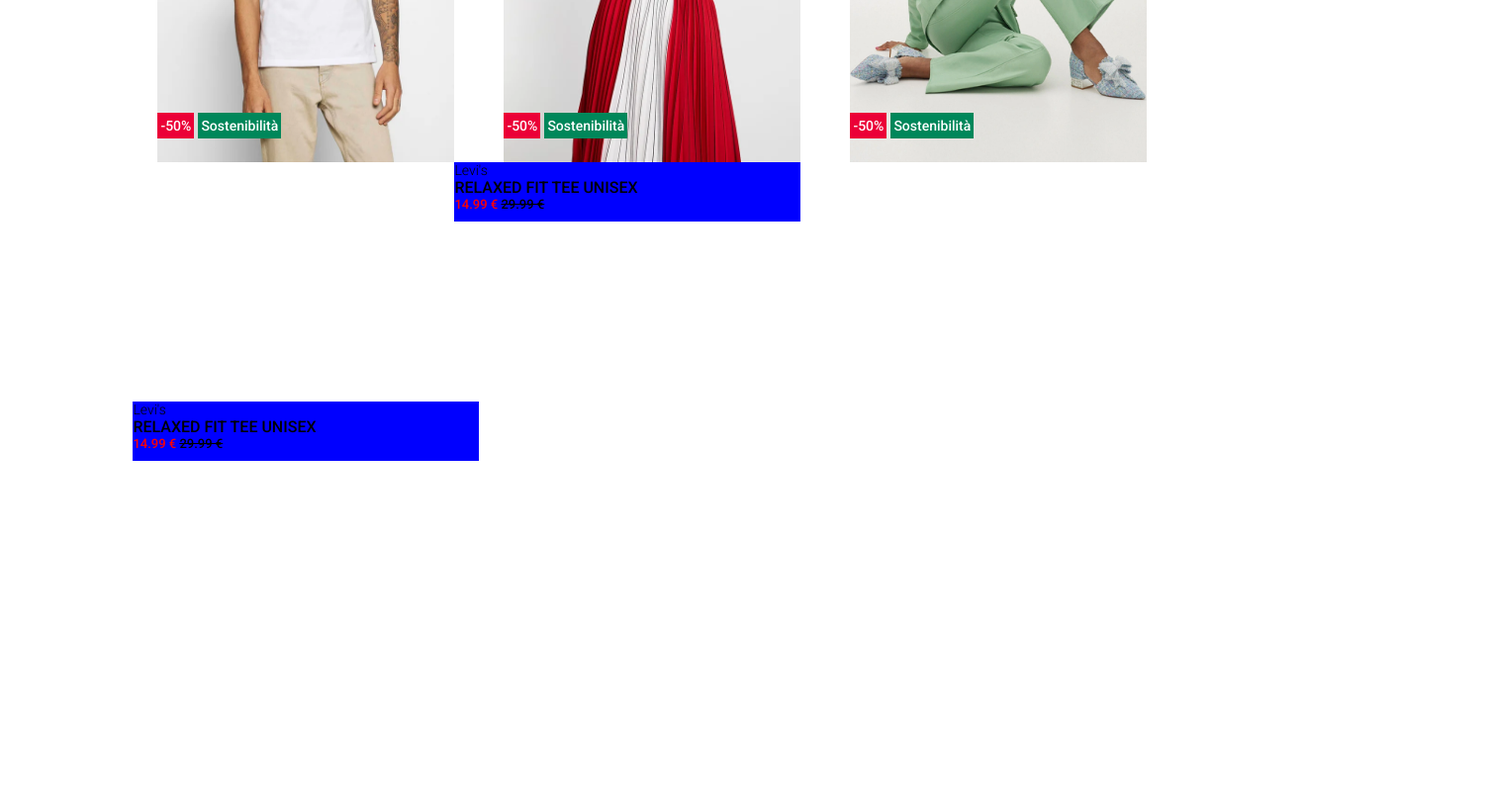
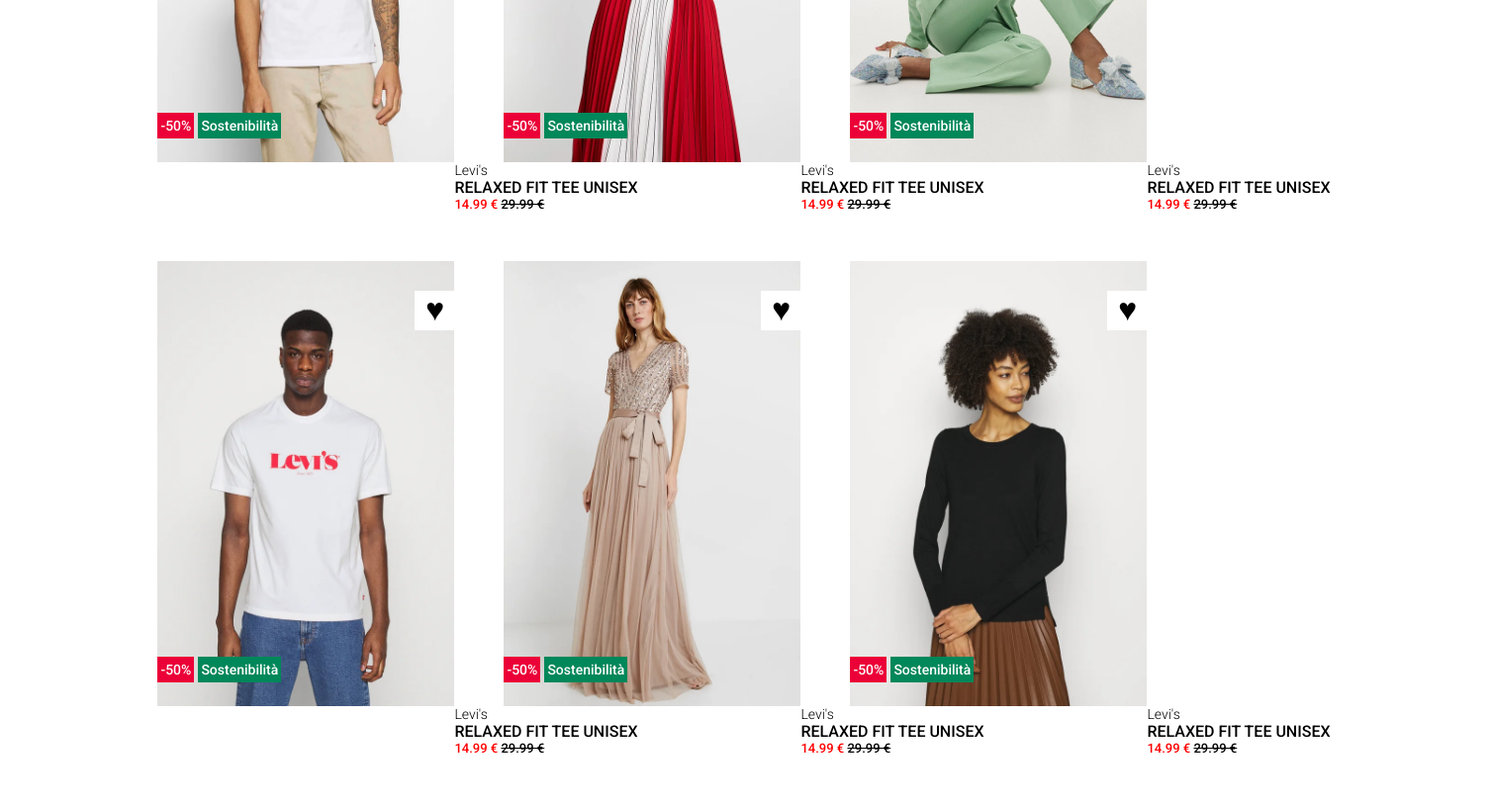
Before and after one commit to Kensir01/html-css-boolando, a plain HTML site: page index.html in a window 1280 px wide. Shown: the part 294-1111 px from the top of the page at 99% size, 1509 px wide, since content can reach past the window. Before the commit the page ends 916 px from the top, so only its background shows below. Drawn offline with Linux system fonts and the light colour scheme.

Commit message:
SCRITTE AGGIUSTATE

```diff
--- a/css/style.css
+++ b/css/style.css
@@ -86,12 +86,11 @@
 
 .contenitore .riga .descrizione-a {
     display: inline-block;
-    background-color: blue;
     margin-top: 10px;
     width: 350px;
-    height: 60px;
+    height: 80px;
     position: absolute;
-    bottom: 40px;
+    bottom: 20px;
 }
 
 .descrizione-a .marca {
--- a/index.html
+++ b/index.html
@@ -54,13 +54,14 @@
                     <span class="sconto">-50&percnt;</span>
                     <span class="tag"> Sostenibilit&agrave;</span>
                     </div>
-                </div>
+
                     <div class="descrizione-a">
                         <div class="marca">Levi's</div>
                         <div class="nome-prodotto">RELAXED FIT TEE UNISEX</div>
                         <div class="nuovo">14.99 &euro; <span class="vecchio">29.99 &euro;</span></div>
                     </div>
 
+                </div>
                 <!-- Fine Secondo Prodotto -->
 
                 <!-- Inizio Terzo Prodotto -->
@@ -73,11 +74,13 @@
                     <span class="sconto">-50&percnt;</span>
                     <span class="tag"> Sostenibilit&agrave;</span>
                     </div>
-                </div>
+
                     <div class="descrizione-a">
                         <div class="marca">Levi's</div>
                         <div class="nome-prodotto">RELAXED FIT TEE UNISEX</div>
                         <div class="nuovo">14.99 &euro; <span class="vecchio">29.99 &euro;</span></div>
+                    </div>
+
                 </div>
                 <!-- Fine Terzo Prodotto -->
 
@@ -87,6 +90,75 @@
 
                 <!-- Inizio Seconda Riga -->
 
+            <div class="riga">
+
+                <!-- Inizio Primo Prodotto -->
+
+                <div class="prodotto">
+
+                    <img src="img/4.webp" alt="" class="modell-a">
+
+                    <img src="img/4b.webp" alt="" class="modell-b">
+
+                    <div class="cuore">&hearts;</div>
+
+                    <div class="cont-tag">
+                    <span class="sconto">-50&percnt;</span>
+                    <span class="tag"> Sostenibilit&agrave;</span>
+                    </div>
+
+                    <div class="descrizione-a">
+                        <div class="marca">Levi's</div>
+                        <div class="nome-prodotto">RELAXED FIT TEE UNISEX</div>
+                        <div class="nuovo">14.99 &euro; <span class="vecchio">29.99 &euro;</span></div>
+                    </div>
+                </div>
+
+
+                <!-- Fine Primo Prodotto -->
+
+                <!-- Inizio Secondo Prodotto -->
+
+                <div class="prodotto">
+                    <img src="img/5.webp" alt="" class="modell-a">
+                    <img src="img/5b.webp" alt="" class="modell-b">
+                    <div class="cuore">&hearts;</div>
+                    <div class="cont-tag">
+                    <span class="sconto">-50&percnt;</span>
+                    <span class="tag"> Sostenibilit&agrave;</span>
+                    </div>
+
+                    <div class="descrizione-a">
+                        <div class="marca">Levi's</div>
+                        <div class="nome-prodotto">RELAXED FIT TEE UNISEX</div>
+                        <div class="nuovo">14.99 &euro; <span class="vecchio">29.99 &euro;</span></div>
+                    </div>
+                </div>
+
+                <!-- Fine Secondo Prodotto -->
+
+                <!-- Inizio Terzo Prodotto -->
+
+                <div class="prodotto">
+                    <img src="img/6.webp" alt="" class="modell-a">
+                    <img src="img/6b.webp" alt="" class="modell-b">
+                    <div class="cuore">&hearts;</div>
+                    <div class="cont-tag">
+                    <span class="sconto">-50&percnt;</span>
+                    <span class="tag"> Sostenibilit&agrave;</span>
+                    </div>
+
+                    <div class="descrizione-a">
+                        <div class="marca">Levi's</div>
+                        <div class="nome-prodotto">RELAXED FIT TEE UNISEX</div>
+                        <div class="nuovo">14.99 &euro; <span class="vecchio">29.99 &euro;</span></div>
+                    </div>
+                </div>
+                <!-- Fine Terzo Prodotto -->
+
+            </div>
+
+            <!-- Fine Seconda Riga -->
 
 
 
```
Lines whose indentation alone changed are shown as unchanged.
